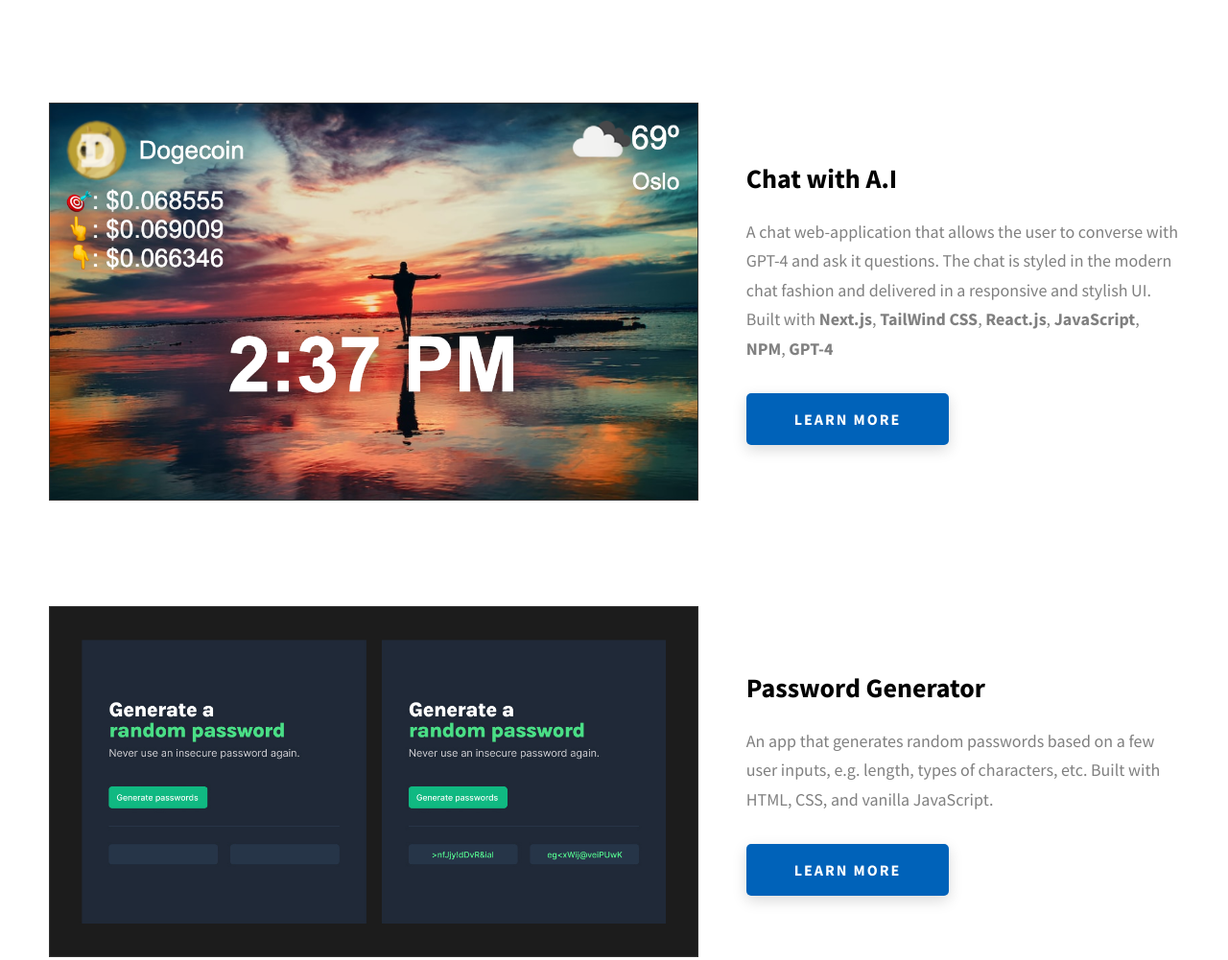
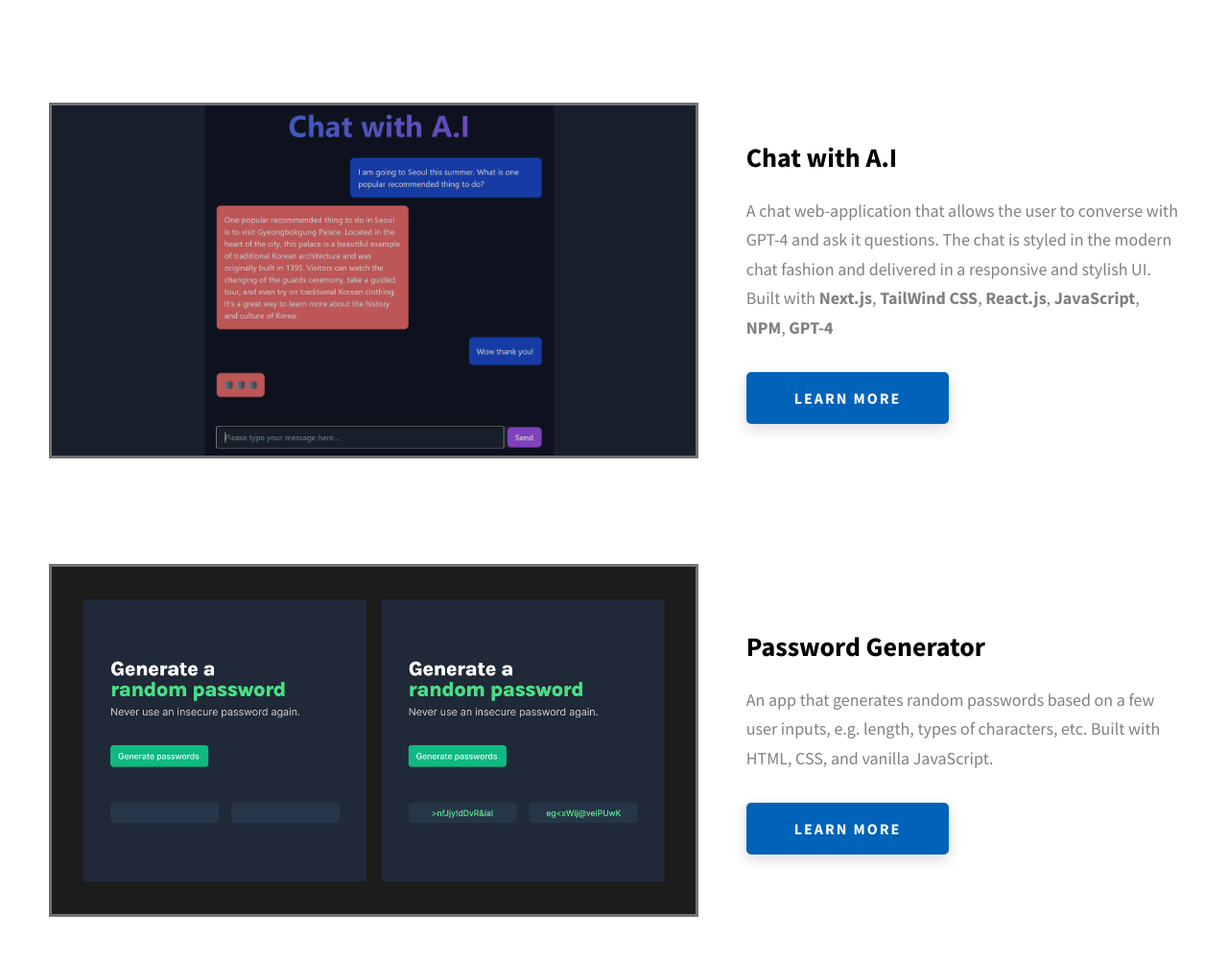
Before and after one commit to arifh331/portfolio-s, a website built with Vite: page index.html in a window 1280 px wide. Shown: the part 1562-2563 px from the top of the page at 96% size. Built offline with nearby package versions, Linux system fonts and the light colour scheme.

Commit message:
changes to project2 css

```diff
--- a/css/style.css
+++ b/css/style.css
@@ -310,7 +310,7 @@ textarea {
   .projects__row-img-cont {
     overflow: hidden; }
   .projects__row-img {
-    border:1px solid #333;
+    border:3px solid #717171;
     width: 100%;
     display: block;
     object-fit: cover; }
--- a/index.html
+++ b/index.html
@@ -166,7 +166,7 @@
           <div class="projects__row">
             <div class="projects__row-img-cont">
               <img
-                src="./assets/img/dashboard.png"
+                src="./assets/img/aiscreenshot.png"
                 alt="Software Screenshot"
                 class="projects__row-img"
                 loading="lazy"
```
Also changed, not shown: project-2.html (+1 -1 lines), assets/img/aiscreenshot.png (added).
